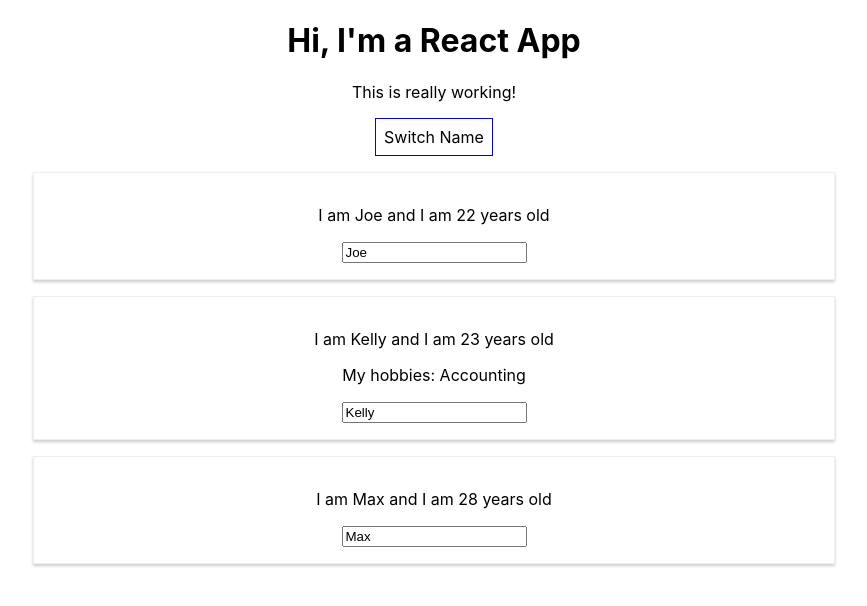
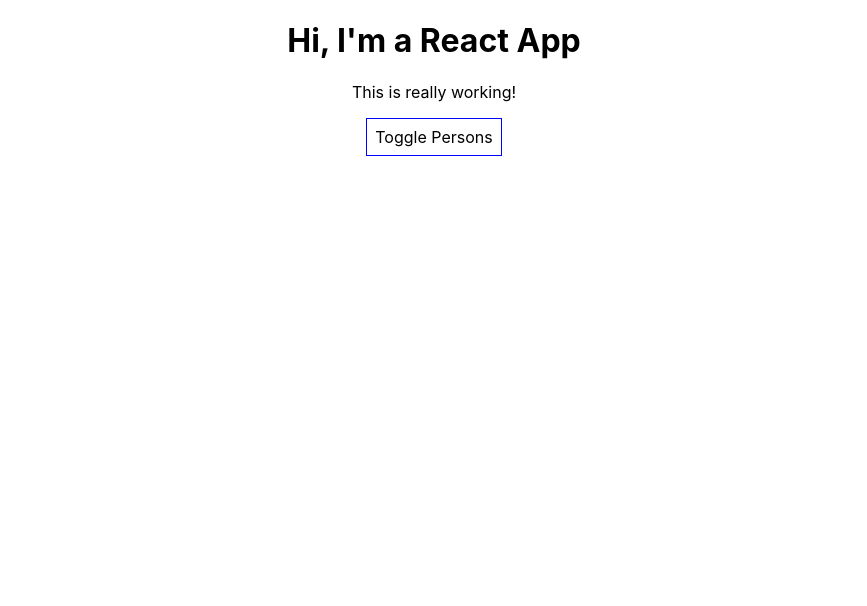
Before and after one commit to josephreed13/react-complete-guide, a React (Create React App) app: page / in a window 1280 px wide. Shown: the top 606 px of the page, without its empty margins (206-1073 px from the left). Built offline with nearby package versions, Linux system fonts and the light colour scheme.

Commit message:
51. Rendering Content Conditionally

```diff
--- a/src/App.js
+++ b/src/App.js
@@ -9,7 +9,8 @@ class App extends Component {
 			{ name: 'Kelly', age: 23 },
 			{ name: 'Max', age: 28 }
 		],
-		otherState: 'some other value'
+		otherState: 'some other value',
+		showPersons: false
 	}
 
 	switchNameHandler = (newName) => {
@@ -34,6 +35,11 @@ class App extends Component {
 		})
 	}
 
+	togglePersonsHandler = () => {
+		const doesShow = this.state.showPersons;
+		this.setState({showPersons: !doesShow});
+	}
+
 	render() {
 
 		// 'inline style'
@@ -51,7 +57,9 @@ class App extends Component {
 	        <p>This is really working!</p>
 	        <button
 	        style={style}
-	        onClick={() => this.switchNameHandler('Joseph!!')}>Switch Name</button>
+	        onClick={this.togglePersonsHandler}>Toggle Persons</button>
+	        {this.state.showPersons ?
+	        	<div>
 			        <Person
 			        	name={this.state.persons[0].name}
 			        	age={this.state.persons[0].age}
@@ -67,6 +75,8 @@ class App extends Component {
 			        	name={this.state.persons[2].name}
 			        	age={this.state.persons[2].age}
 		        	/>
+		        </div> : null
+	    }
 	      </div>
 	    );
 	    // return React.createElement('div', {className: 'App'}, React.createElement('h1', null, 'Does this work now?'));
```
Lines whose indentation alone changed are shown as unchanged.
